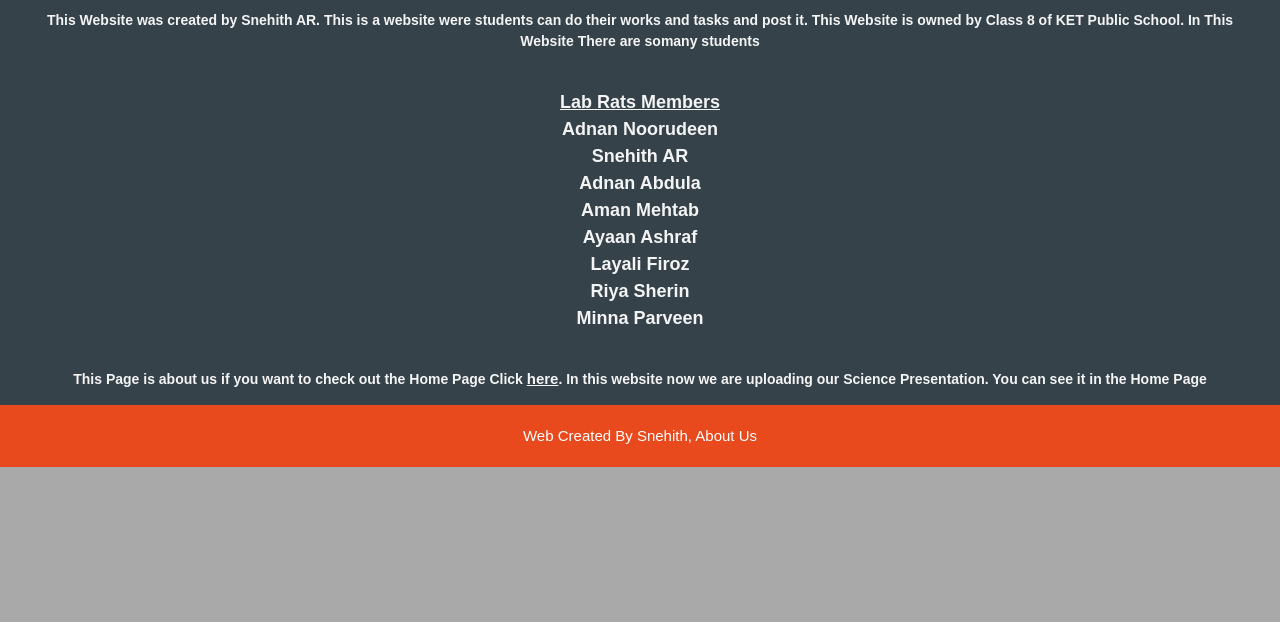
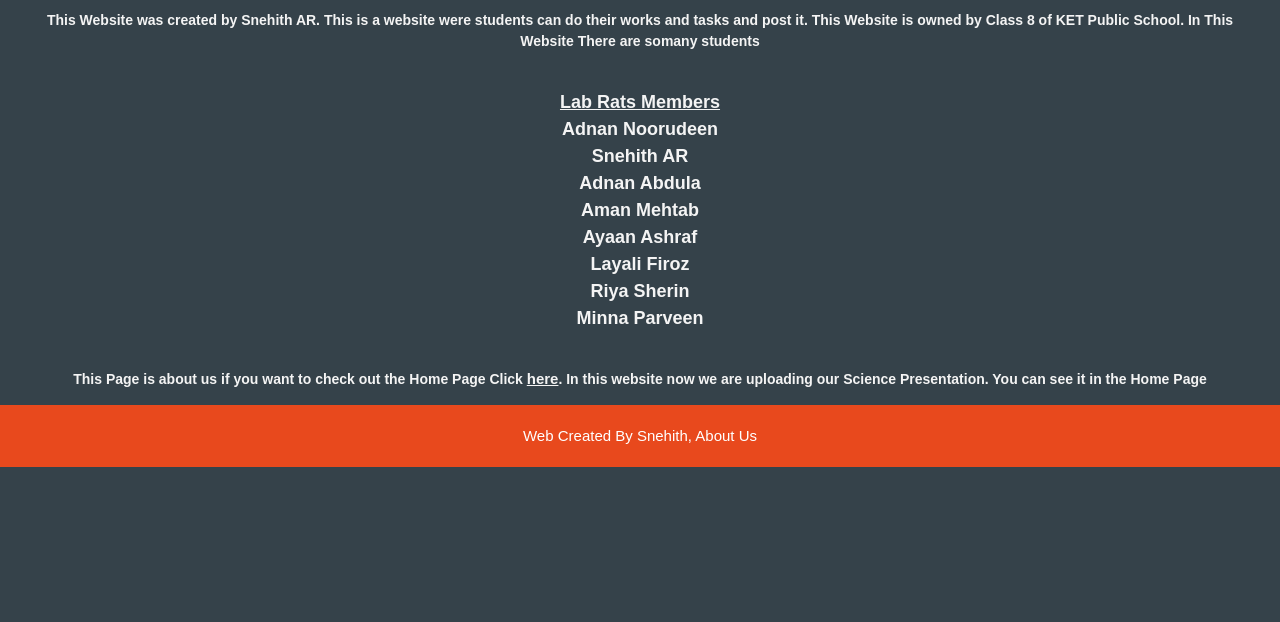
Before and after one commit to SnehithSnehu/classworksar, a plain HTML site: page about.html in a window 1280 px wide. Shown: the part 178-800 px from the top of the page. Drawn offline with Linux system fonts and the light colour scheme.

Commit message:
Update styles.css

```diff
--- a/styles.css
+++ b/styles.css
@@ -213,7 +213,7 @@ nav ul{
 }
 
 body{
-    background-color: darkgrey;
+    background-color: #35424a;
 }
 
 video {
```
